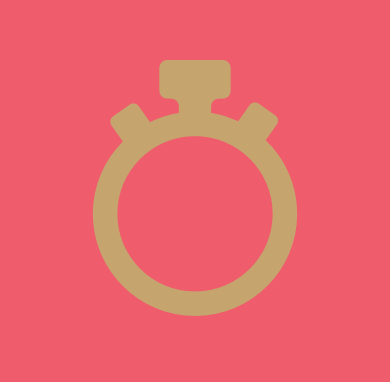
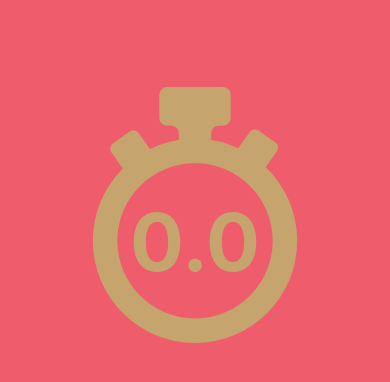
Before and after one commit to SchirmannDev/cronometro, a React Native app: screen / in a window 390 px wide. Shown: the part 244-626 px from the top of the page. Built offline with nearby package versions, Linux system fonts and the light colour scheme.

Commit message:
inserindo cronometro

```diff
--- a/App.js
+++ b/App.js
@@ -1,11 +1,12 @@
 import React, { Component } from "react";
-import { StyleSheet, View, Image } from "react-native";
+import { StyleSheet, View, Image, Text } from "react-native";
 
 export default class cronometro extends Component {
   render() {
     return (
       <View style={styles.body}>
         <Image source={require("./images/relogio.png")} />
+        <Text style={styles.timer}>0.0</Text>
       </View>
     );
   }
@@ -19,4 +20,11 @@ const styles = StyleSheet.create({
     alignItems: "center",
     backgroundColor: "#ef5c6c",
   },
+  timer: {
+    color: "#c6a46d",
+    fontSize: 80,
+    fontWeight: "bold",
+    backgroundColor: "transparent",
+    marginTop: -150,
+  },
 });
```
